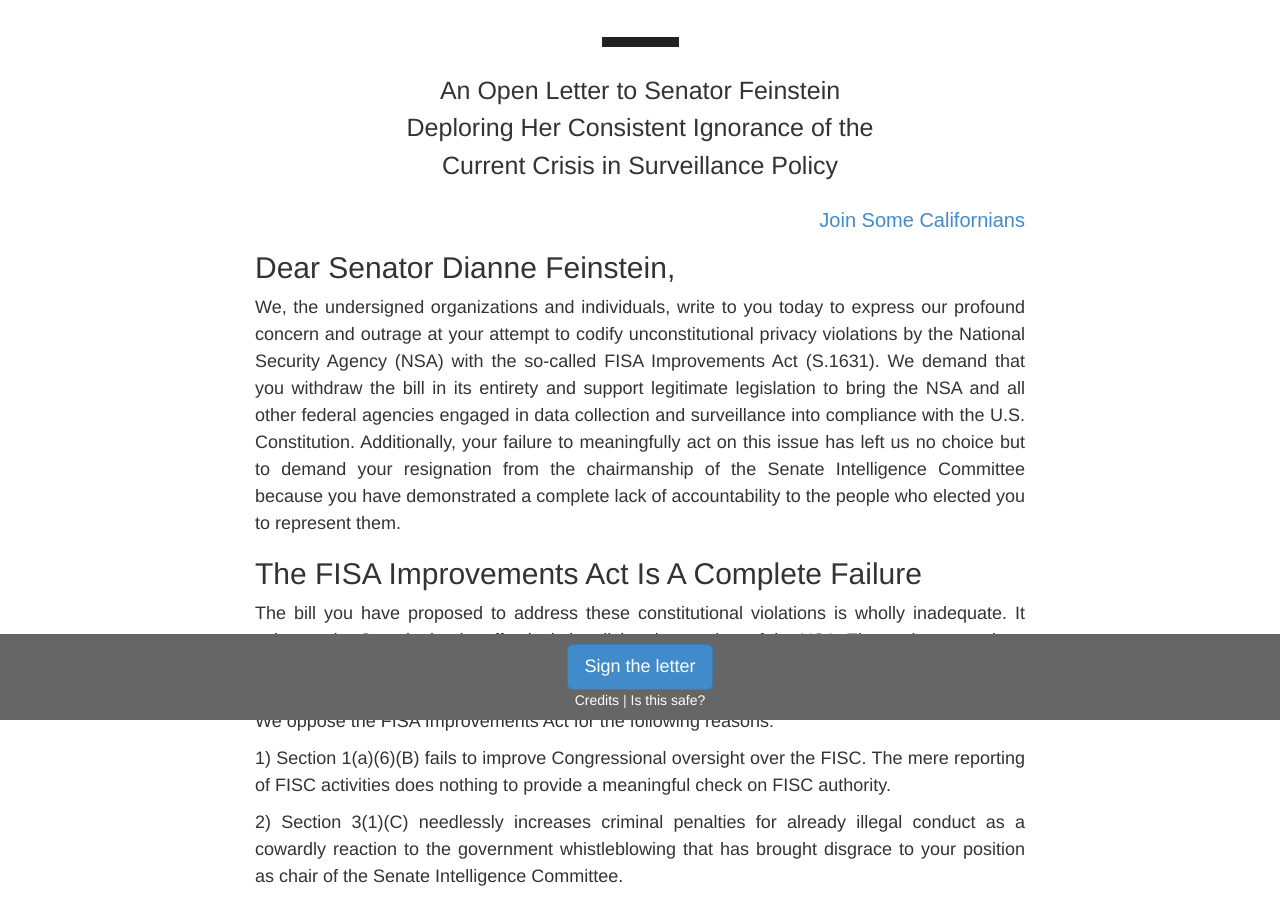
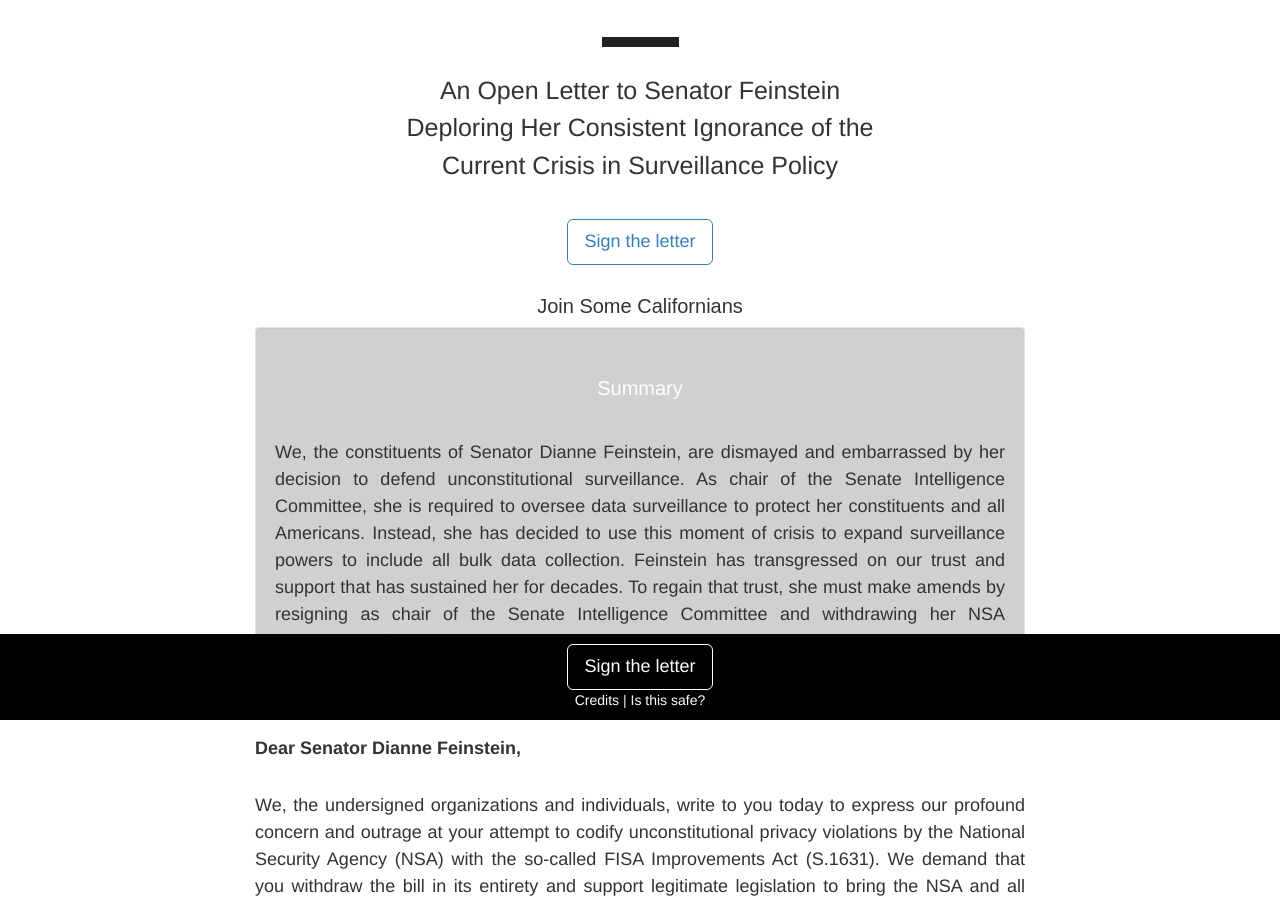
Before and after one commit to zmanian/shameonfeinstein_static, a plain HTML site: page index.html in a window 1280 px wide. Shown: the part 80-977 px from the top of the page. Drawn offline with Linux system fonts and the light colour scheme; no server answers.

Commit message:
Chasing Alison's graphical design

```diff
--- a/css/style.css
+++ b/css/style.css
@@ -34,6 +34,12 @@ p {
   line-height: 1.5em;
 }
 
+strong{
+  text-align: justify;
+  font-size: 18px;
+  line-height: 1.5em;
+}
+
 img {
   width: 94%;
   margin-left: 3%;
@@ -54,7 +60,7 @@ img {
 }
 
 .cta {
-  background: #666;
+  background: black;
   position: fixed;
   bottom: 0;
   left: 0;
@@ -62,6 +68,10 @@ img {
   color: #eee;
   z-index: 10000;
 
+}
+.petition_button{
+  background: none;
+  color: #357ebd;
 }
 
 .cta a:link {color:white;}      /* unvisited link */
@@ -126,11 +136,17 @@ img {
 }
 
 .well {
-  padding-top: 0px;
-  padding-bottom: 2px;
-  line-height: 1.8em;
-  margin-top: 20px;
-}
+  min-height: 20px;
+  padding: 19px;
+  margin-bottom: 20px;
+  background-color: #d1d0d0;
+  border: 1px solid #e3e3e3;
+  border-radius: 4px;
+  -webkit-box-shadow: inset 0 1px 1px rgba(0, 0, 0, 0.05);
+  box-shadow: inset 0 1px 1px rgba(0, 0, 0, 0.05);
+
+  }
+
 .sign-it h2 {
   margin-top: 0;
 }
--- a/index.html
+++ b/index.html
@@ -160,7 +160,8 @@
 
         <p>
             <div> <!-- Container needed to center button -->
-            <button id="submit_btn" type="submit" class="btn btn-lg btn-primary" data-toggle="modal" data-target="#signup" onclick="$('#signup').modal();$('#cta').hide();">Sign the letter</button>
+            <button id="submit_btn" type="submit" class="btn btn-lg btn-primary petition_button" data-toggle="modal" data-target="#signup" onclick="$('#signup').modal();$('#cta').hide();" style="color: white;
+border-color: white;">Sign the letter</button>
             <br/>
         <a href="#safe" onclick="$('#credits').modal();" >Credits</a>   |
         <a href="#credits" onclick="$('#safe').modal();" >Is this safe?</a>
@@ -177,11 +178,27 @@
       <div class="padding"></div>
       <h2 class="subtitle">An Open Letter to Senator Feinstein</h2>
       <h2 class="subtitle">Deploring Her Consistent Ignorance of the </h2> <h2 class="subtitle"> Current Crisis in Surveillance Policy</h2>
-      <h2 class="sig-counter"><a href='#signhead'>Join <span id="sig_number">Some</span> Californians</a></h2>
-      <h2>Dear Senator Dianne Feinstein,</h2>
+      <div class="padding"></div>
+      <div class="text-center">
+      <button id="submit_btn" type="submit" class="btn btn-lg btn-primary petition_button" data-toggle="modal" data-target="#signup" onclick="$('#signup').modal();$('#cta').hide();">Sign the letter</button>
+<h2 class="sig-counter" style="text-align: center;">Join <span id="sig_number" style="text-align: center;">Some</span> Californians</h2>      </div>
+     <div class='well'>
+     <div class="text-center">
+    <h2 class="subtitle" style="
+        color: white;
+        font-size: 20px;
+        padding: 30px;
+    ">Summary</h2>      </div>
+
+      <p>We, the constituents of Senator Dianne Feinstein, are dismayed and embarrassed by her decision to defend unconstitutional surveillance. As chair of the Senate Intelligence Committee, she is required to oversee data surveillance to protect her constituents and all Americans. Instead, she has decided to use this moment of crisis to expand surveillance powers to include all bulk data collection. Feinstein has transgressed on our trust and support that has sustained her for decades. To regain that trust, she must make amends by resigning as chair of the Senate Intelligence Committee and withdrawing her NSA legalization bill.</p>
+    </div>
+      <div class="padding"></div>
+      <strong>Dear Senator Dianne Feinstein,</strong>
+      <div class="padding"></div>
       <p>We, the undersigned organizations and individuals, write to you today to express our profound concern and outrage at your attempt to codify unconstitutional privacy violations by the National Security Agency (NSA) with the so-called FISA Improvements Act (S.1631). We demand that you withdraw the bill in its entirety and support legitimate legislation to bring the NSA and all other federal agencies engaged in data collection and surveillance into compliance with the U.S. Constitution. Additionally, your failure to meaningfully act on this issue has left us no choice but to demand your resignation from the chairmanship of the Senate Intelligence Committee because you have demonstrated a complete lack of accountability to the people who elected you to represent them.</p>
-
-      <h2>The FISA Improvements Act Is A Complete Failure</h2>
+      <div class="padding"></div>
+      <strong>The FISA Improvements Act Is A Complete Failure</strong>
+      <div class="padding"></div>
       <p>The bill you have proposed to address these constitutional violations is wholly inadequate. It subverts the Constitution by effectively legalizing the conduct of the NSA. The spying operations of the NSA and other domestic intelligence gathering agencies have chilled First Amendment freedoms of speech and association at home and wounded the United States' reputation abroad. We oppose the FISA Improvements Act for the following reasons:</p>
       <p>1) Section 1(a)(6)(B) fails to improve Congressional oversight over the FISC. The mere reporting of FISC activities does nothing to provide a meaningful check on FISC authority. </p>
       <p>2) Section 3(1)(C) needlessly increases criminal penalties for already illegal conduct as a cowardly reaction to the government whistleblowing that has brought disgrace to your position as chair of the Senate Intelligence Committee.</p>
@@ -189,15 +206,22 @@
       <p>4) Section 6(m)(3)(B) expands bulk data collection authority beyond the National Security Agency (NSA) and permits any query for "law enforcement purposes."</p>
       <p>5) Section 12(a)(3)(A)(i) fails to provide meaningful reporting of FISC determinations by maintaining the practice of requiring a report only if the FISC makes "novel or significant interpretation of law<a href='#footnote-1' name='footnote-1-root'>[1]</a>."</p>
       <p>The FISA Improvements Act is not the kind of law the American people expect of the elected representatives tasked with protecting our interests and defending the Constitution. It fails on its own premise of regulating the practice of bulk data collection. We demand that you immediately abandon the bill and consider other legislation that meaningfully confronts the threats to American civil liberties posed by the intelligence community.</p>
+      <div class="padding"></div>
+      <strong>The FISA Improvements Act Is Particularly Weak Given The Existence Of More Meaningful Legislation</strong>
+      <div class="padding"></div>
 
-      <h2>The FISA Improvements Act Is Particularly Weak Given The Existence Of More Meaningful Legislation</h2>
       <p>Other bills have been introduced in Congress that address the topic of unconstitutional government spying. Senator Leahy and Congressman Sensenbrenner have authored the USA Freedom Act (S.1599). This bill effectively confronts the threat bulk data collection presents to constitutionally protected privacy rights. Unlike the FISA Improvements Act, the USA Freedom Act presents an enforceable ban on the bulk data collection of domestic communications. It does not merely render the practice legal, as your bill does.</p>
       <p>The USA Freedom Act creates a body specifically tasked with protecting privacy with appellate authority to challenge FISC warrants. This Act also makes FISC reporting mandatory, increasing Congress's ability to conduct oversight and making the decisions of the Court transparent and accountable to the people.</p>
       <p>By contrast, the FISA Improvements Act does none of this. It includes distractions such as a specific provision further criminalizing the unauthorized disclosure of FISC holdings, conduct that is already illegal. The inclusion of this provision demonstrates a petty attempt to stifle the kind of whistleblowing that brought public awareness to the constitutional violations of the NSA. The FISA Improvements Act will continue to allow the FISC to operate in total secrecy, it will legalize domestic spying and it will continue to erode our country's ability to effectuate meaningful diplomacy abroad by compromising longstanding diplomatic relationships, with allies like Germany.</p>
+      <div class="padding"></div>
+      <strong>We Demand Your Resignation As Chair Of The Senate Intelligence Committee</strong>
+      <div class="padding"></div>
 
-      <h2>We Demand Your Resignation As Chair Of The Senate Intelligence Committee</h2>
       <p>As the chair of the Senate Intelligence Committee you are tasked with providing "vigilant legislative oversight over the intelligence activities of the United States to assure that such activities are in conformity with the Constitution and laws of the United States<a href='#footnote-2' name='footnote-2-root'>[2]</a>." In this capacity, you have failed your country. Under your watch the NSA has shredded the Constitution by engaging in bulk data collection and spying on American people, on American soil. Your failure to act in your capacity as chair of the only committee tasked with overseeing federal intelligence programs has enabled these constitutional violations to continue. Your resignation is essential towards rebuilding the collapsed credibility of the oversight committee that is supposed to keep the intelligence community accountable.</p>
-      <h2 id='conclusion'>Conclusion</h2>
+      <div class="padding"></div>
+      <strong id='conclusion'>Conclusion</strong>
+      <div class="padding"></div>
+
       <p>For the above-mentioned reasons, we reiterate our demands that you:</p>
       <p>1) Withdraw the FISA Improvements Act and,</p>
       <p>2) Resign as Chair of the Senate Intelligence Committee</p>
```
